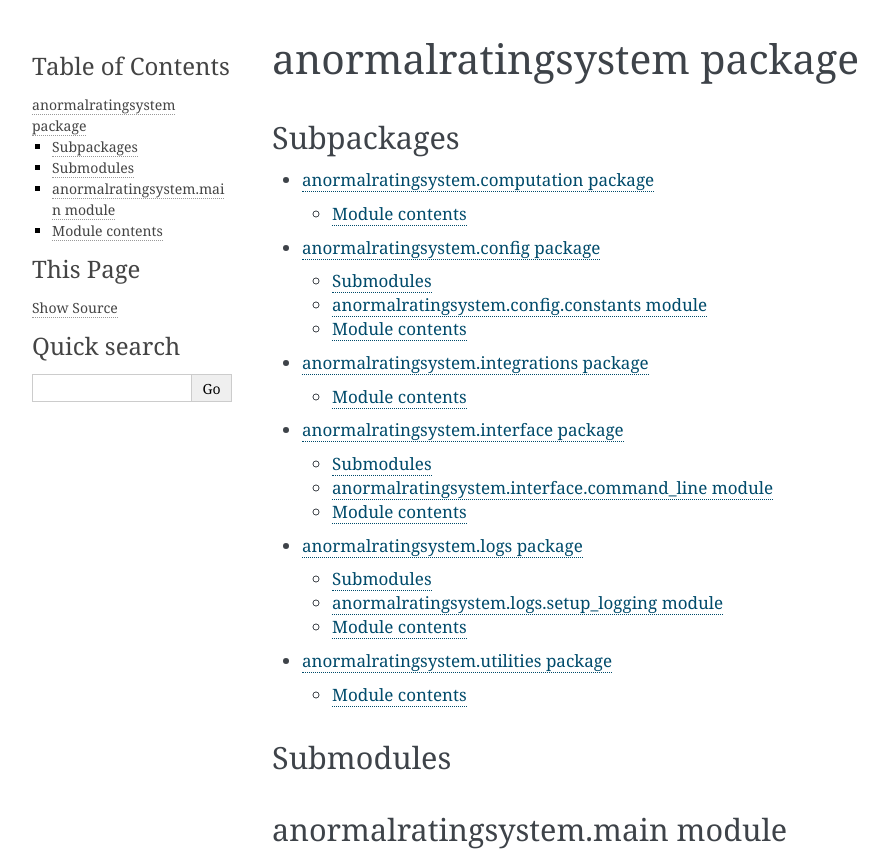
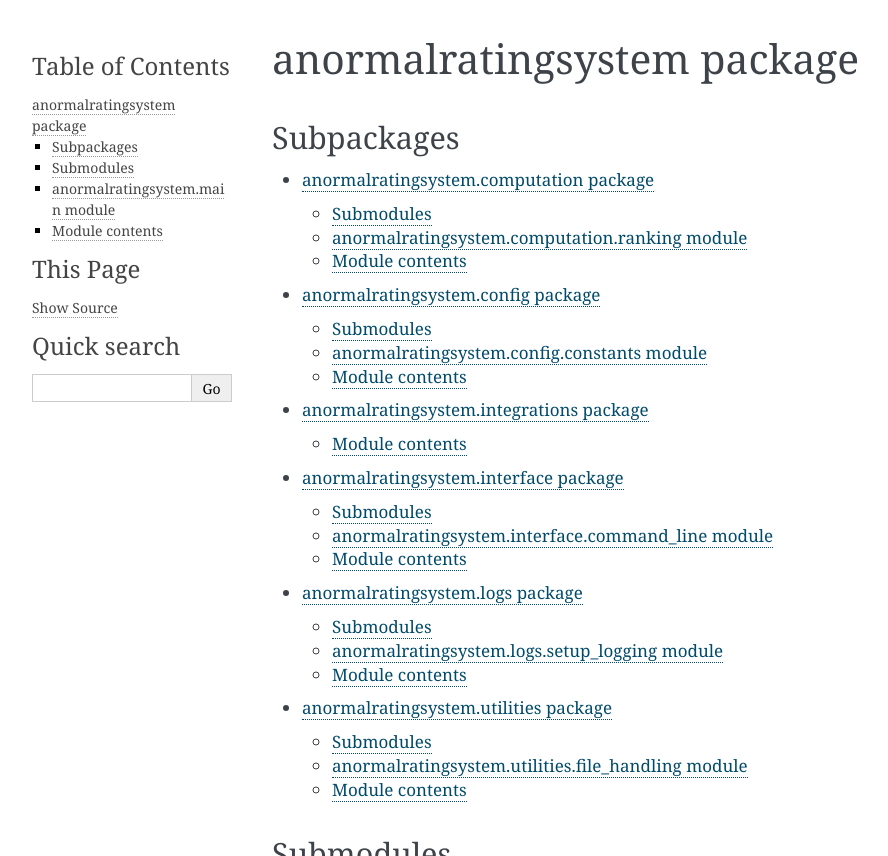
Before and after one commit to unkokaeru/anormalratingsystem, a Sphinx documentation site: the page built from docs/source/anormalratingsystem.rst, in a window 1280 px wide, cut to the strip 0-856 px from the top of the page. Shown: the whole strip, without its empty margins (148-1036 px from the left). Built offline with Sphinx 7.4.7, drawn with Linux system fonts in a browser that asks for light colours.

Commit message:
@auto Update docs

```diff
--- a/docs/source/anormalratingsystem.computation.rst
+++ b/docs/source/anormalratingsystem.computation.rst
@@ -1,5 +1,16 @@
 anormalratingsystem.computation package
 =======================================
+
+Submodules
+----------
+
+anormalratingsystem.computation.ranking module
+----------------------------------------------
+
+.. automodule:: anormalratingsystem.computation.ranking
+   :members:
+   :undoc-members:
+   :show-inheritance:
 
 Module contents
 ---------------
--- a/docs/source/anormalratingsystem.utilities.rst
+++ b/docs/source/anormalratingsystem.utilities.rst
@@ -1,5 +1,16 @@
 anormalratingsystem.utilities package
 =====================================
+
+Submodules
+----------
+
+anormalratingsystem.utilities.file\_handling module
+---------------------------------------------------
+
+.. automodule:: anormalratingsystem.utilities.file_handling
+   :members:
+   :undoc-members:
+   :show-inheritance:
 
 Module contents
 ---------------
```
Also changed, not shown: 15 other files.
